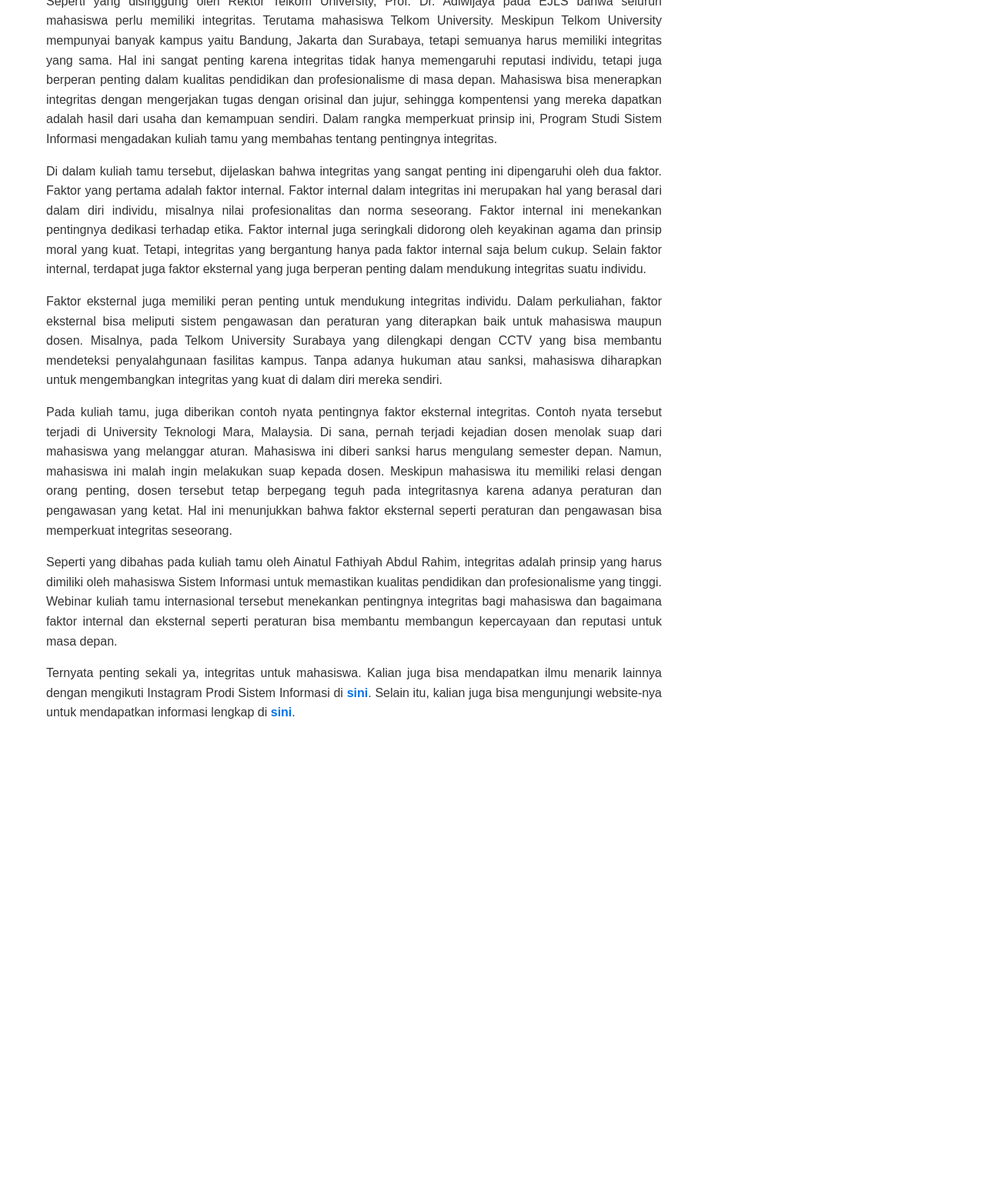
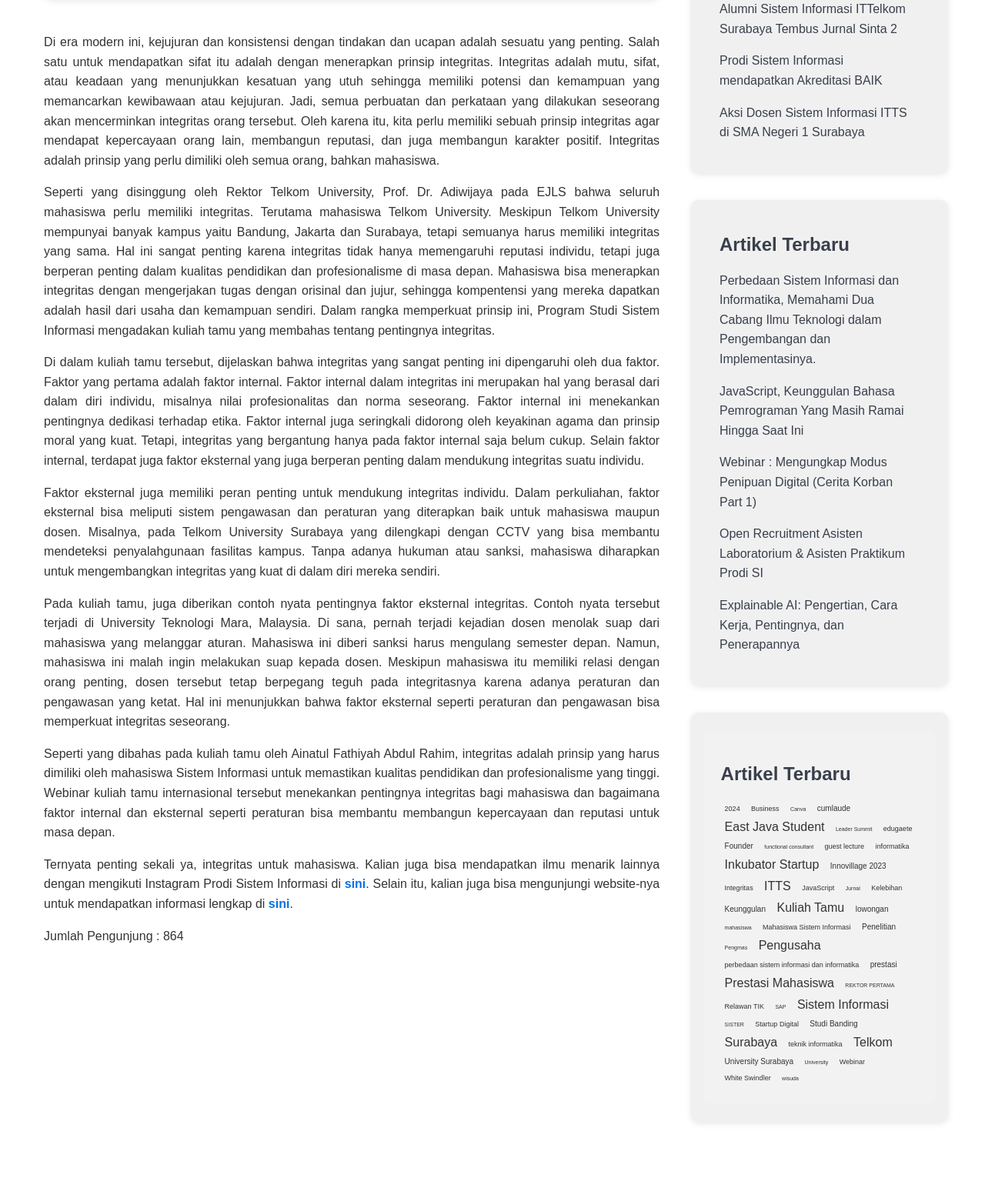
Before and after one commit to ArioVeisa/PAW_LERNING, a PHP site: page /modul_3/tugas2.html in a window 1280 px wide. Shown: the part 1434-2991 px from the top of the page at 77% size. Before the commit the page ends 2368 px from the top, so only its background shows below. Run offline with PHP 8.4, Linux system fonts and the light colour scheme.

Commit message:
add a sidebar and articel

```diff
--- a/modul_3/styles.css
+++ b/modul_3/styles.css
@@ -1,4 +1,5 @@
-body, html {
+body,
+html {
     margin: 0;
     padding: 0;
     font-family: Arial, Helvetica, sans-serif;
@@ -70,6 +71,8 @@ nav {
     color: #4a1e84;
 }
 
+
+
 /* Hero Section */
 .hero {
     background-image: url('https://bis-sby.telkomuniversity.ac.id/wp-content/uploads/2024/04/Frame-12.png');
@@ -109,6 +112,262 @@ nav {
 /* Responsive Design */
 
 /* For Tablets */
+
+/* main */
+main {
+    margin: 4em 3em;
+}
+
+.container {
+    display: flex;
+    /* justify-content: space-between; */
+
+}
+
+/* aside search  */
+aside {
+    flex-basis: 25%;
+    /* Sidebar mengambil 30% dari lebar */
+    /* background-color: #eee; */
+    /* padding: 20px; */
+    margin: 0 2em;
+    height: 100%;
+    width: 100%;
+}
+
+/* Styling untuk article */
+article {
+    flex-basis: 75%;
+    /* Main content mengambil 70% dari lebar */
+    font-family: 'Arial', sans-serif;
+    line-height: 1.6;
+    /* padding: 20px; */
+    background-color: #fff;
+    border-radius: 10px;
+    /* box-shadow: 0 4px 8px rgba(0, 0, 0, 0.1); */
+    margin-bottom: 2em;
+    max-width: 800px;
+    margin: auto;
+
+}
+
+/* Styling untuk gambar */
+article img {
+    max-width: 100%;
+    height: auto;
+    border-radius: 10px;
+    margin-bottom: 20px;
+    box-shadow: 0 2px 8px rgba(0, 0, 0, 0.1);
+}
+
+/* Styling untuk paragraf */
+article p {
+    text-align: justify;
+    color: #333;
+    font-size: 16px;
+    margin-bottom: 15px;
+}
+
+/* Styling untuk link */
+article a {
+    color: #0073e6;
+    text-decoration: none;
+    font-weight: bold;
+}
+
+article a:hover {
+    text-decoration: underline;
+}
+
+/* Styling untuk heading jika diperlukan */
+article h1,
+article h2,
+article h3 {
+    color: #444;
+    text-align: center;
+    margin-bottom: 20px;
+}
+
+.search-box {
+    background-color: #F0F0F0;
+    border-radius: 10px;
+    /* Rounded corners */
+    padding: 1.5em 1em;
+    /* Padding untuk ruang dalam */
+    /* text-align: center; Agar teks berada di tengah */
+    width: 100%;
+    /* Agar kotak search sesuai dengan lebar container */
+    box-shadow: 0 2px 8px rgba(0, 0, 0, 0.1);
+    /* Tambahkan efek bayangan */
+    margin-bottom: 2.2em;
+    /* Spasi bawah agar tidak menempel pada elemen berikutnya */
+    display: flex;
+    flex-direction: column;
+    /* Tata letak kolom untuk konten vertikal */
+    /* justify-content: center; Agar konten berada di tengah vertikal */
+    /* align-items: center; Agar konten berada di tengah horizontal */
+    height: auto;
+    /* Tinggi otomatis agar menyesuaikan konten */
+}
+
+
+.search-box h2 {
+    /* margin: 0 0 15px; /Spasi bawah teks heading */
+    color: #243B56;
+}
+
+.search-layout {
+    /* padding-top: 1em; */
+    /* align-self: center; */
+    padding-left: 1.3em;
+}
+
+.search {
+    display: flex;
+    border: 1px solid #ccc;
+    border-radius: 5px;
+    /* Rounded search bar */
+    overflow: hidden;
+    width: 100%;
+    /* Search bar memenuhi lebar container */
+    max-width: 500px;
+    /* Lebar maksimal search bar */
+    margin: 0 auto;
+    /* Agar search bar berada di tengah */
+}
+
+.search input {
+    border: none;
+    padding: 10px;
+    flex: 1;
+    /* Input meluas mengikuti ukuran container */
+    outline: none;
+}
+
+.search button {
+    background-color: #fff;
+    border: none;
+    padding: 0 15px;
+    cursor: pointer;
+    display: flex;
+    align-items: center;
+}
+
+.search button span {
+    font-size: 16px;
+    color: #333;
+}
+
+/* Kategori Box */
+.kategori-box {
+    background-color: #F0F0F0;
+    border-radius: 10px;
+    /* Rounded corners */
+    padding: 1.5em 1em;
+    /* Padding untuk ruang dalam */
+    width: 100%;
+    /* Agar kotak search sesuai dengan lebar container */
+    box-shadow: 0 2px 8px rgba(0, 0, 0, 0.1);
+    /* Tambahkan efek bayangan */
+    margin-bottom: 2.2em;
+    /* Spasi bawah agar tidak menempel pada elemen berikutnya */
+    display: flex;
+    flex-direction: column;
+    /* Tata letak kolom untuk konten vertikal */
+    /* justify-content: center; /* Agar konten berada di tengah vertikal */
+    /* align-items: center; Agar konten berada di tengah horizontal */
+    height: auto;
+}
+
+.kategori-layout {
+    padding-left: 1.3em;
+}
+
+.kategori-layout h2 {
+    color: #393F4C;
+}
+
+
+.list-kategori{
+    list-style: none;
+    margin: 0;
+    padding: 0;
+}
+.list-kategori li{
+    margin-bottom: 0.6em;
+    width: 90%;
+}
+
+.list-kategori li a{
+    text-decoration: none;
+    color: #393F4C;}
+
+.list-kategori li a:hover{
+    color: #460551;
+
+}
+.line-height{
+    line-height: 1.6em;
+}
+.line-height li{
+    margin-bottom: 1em;
+}
+
+.tag-cloud {
+    background-color: #f2f2f2;
+
+    border-radius: 8px;
+    max-width: 300px;
+    padding: 1.4em;
+
+  }
+
+  .tag {
+    display: inline-block;
+    margin: 5px;
+    /* padding: 5/px 10px; */
+    border-radius: 4px;
+    color: #333;
+    text-decoration: none;
+
+  }
+
+  .tag-1 { font-size: 9px; }
+  .tag-2 { font-size: 9px; }
+  .tag-3 { font-size: 7px; }
+  .tag-4 { font-size: 10px; }
+  .tag-5 { font-size: 16px; }
+
+
+/* For Mobile */
+@media (max-width: 480px) {
+    nav {
+        padding: 10px 20px;
+    }
+
+    .logo img {
+        width: 90px;
+    }
+
+    .cta-button {
+        padding: 8px 12px;
+        font-size: 12px;
+    }
+
+    .hero {
+        height: 50vh;
+    }
+
+    .hero-inline h1 {
+        font-size: 1.4em;
+    }
+
+    .hero-inline p {
+        font-size: 0.8em;
+    }
+}
+
+
 @media (max-width: 768px) {
     nav {
         padding: 20px 30px;
@@ -168,158 +427,3 @@ nav {
         margin-bottom: 15px;
     }
 }
-
-/* main */
-main{
-    margin: 4em 3em;
-}
-.container {
-    display: flex;
-    /* justify-content: space-between; */
-
-}
-
-/* aside search  */
-aside{
-    flex-basis: 25%; /* Sidebar mengambil 30% dari lebar */
-    /* background-color: #eee; */
-    /* padding: 20px; */
-    margin: 0 2em;
-    height: 100%;
-    width: 100%;
-}
-
-/* Styling untuk article */
-article {
-    flex-basis: 75%; /* Main content mengambil 70% dari lebar */
-    font-family: 'Arial', sans-serif;
-    line-height: 1.6;
-    /* padding: 20px; */
-    background-color: #fff;
-    border-radius: 10px;
-    /* box-shadow: 0 4px 8px rgba(0, 0, 0, 0.1); */
-    margin-bottom: 2em;
-    max-width: 800px;
-    margin: auto;
-}
-
-/* Styling untuk gambar */
-article img {
-    max-width: 100%;
-    height: auto;
-    border-radius: 10px;
-    margin-bottom: 20px;
-    box-shadow: 0 2px 8px rgba(0, 0, 0, 0.1);
-}
-
-/* Styling untuk paragraf */
-article p {
-    text-align: justify;
-    color: #333;
-    font-size: 16px;
-    margin-bottom: 15px;
-}
-
-/* Styling untuk link */
-article a {
-    color: #0073e6;
-    text-decoration: none;
-    font-weight: bold;
-}
-
-article a:hover {
-    text-decoration: underline;
-}
-
-/* Styling untuk heading jika diperlukan */
-article h1, article h2, article h3 {
-    color: #444;
-    text-align: center;
-    margin-bottom: 20px;
-}
-
-.search-box {
-    background-color: #d1cece;
-    border-radius: 10px; /* Rounded corners */
-    padding: 1.5em 1em; /* Padding untuk ruang dalam */
-    /* text-align: center; Agar teks berada di tengah */
-    width: 100%; /* Agar kotak search sesuai dengan lebar container */
-    box-shadow: 0 2px 8px rgba(0, 0, 0, 0.1); /* Tambahkan efek bayangan */
-    margin-bottom: 20px; /* Spasi bawah agar tidak menempel pada elemen berikutnya */
-    display: flex;
-    flex-direction: column; /* Tata letak kolom untuk konten vertikal */
-    justify-content: center; /* Agar konten berada di tengah vertikal */
-    align-items: center; /* Agar konten berada di tengah horizontal */
-    height: auto; /* Tinggi otomatis agar menyesuaikan konten */
-}
-
-
-.search-box h2 {
-    /* margin: 0 0 15px; /Spasi bawah teks heading */
-    color: #333;
-}
-.search-layout {
-    /* padding-top: 1em; */
-    align-self: center;
-}
-
-.search {
-    display: flex;
-    border: 1px solid #ccc;
-    border-radius: 5px; /* Rounded search bar */
-    overflow: hidden;
-    width: 100%; /* Search bar memenuhi lebar container */
-    max-width: 500px; /* Lebar maksimal search bar */
-    margin: 0 auto; /* Agar search bar berada di tengah */
-}
-
-.search input {
-    border: none;
-    padding: 10px;
-    flex: 1; /* Input meluas mengikuti ukuran container */
-    outline: none;
-}
-
-.search button {
-    background-color: #fff;
-    border: none;
-    padding: 0 15px;
-    cursor: pointer;
-    display: flex;
-    align-items: center;
-}
-
-.search button span {
-    font-size: 16px;
-    color: #333;
-}
-
-
-
-/* For Mobile */
-@media (max-width: 480px) {
-    nav {
-        padding: 10px 20px;
-    }
-
-    .logo img {
-        width: 90px;
-    }
-
-    .cta-button {
-        padding: 8px 12px;
-        font-size: 12px;
-    }
-
-    .hero {
-        height: 50vh;
-    }
-
-    .hero-inline h1 {
-        font-size: 1.4em;
-    }
-
-    .hero-inline p {
-        font-size: 0.8em;
-    }
-}
--- a/modul_3/tugas2.html
+++ b/modul_3/tugas2.html
@@ -13,7 +13,8 @@
     <div class="hero">
         <nav>
             <div class="logo">
-                <img src="https://bis-sby.telkomuniversity.ac.id/wp-content/uploads/2024/04/LOGO-LIGHT-UPPER1.png" alt="Logo" width="130px">
+                <img src="https://bis-sby.telkomuniversity.ac.id/wp-content/uploads/2024/04/LOGO-LIGHT-UPPER1.png"
+                    alt="Logo" width="130px">
             </div>
             <div class="menu" id="menu">
                 <ul>
@@ -38,22 +39,64 @@
         <div class="container">
             <article>
                 <div>
-                    <img src="https://bis-sby.telkomuniversity.ac.id/wp-content/uploads/2024/06/Teks-paragraf-Anda-scaled-e1717320174203-2048x1208.jpg" alt="Pentingnya Integritas" width="100%">
+                    <img src="https://bis-sby.telkomuniversity.ac.id/wp-content/uploads/2024/06/Teks-paragraf-Anda-scaled-e1717320174203-2048x1208.jpg"
+                        alt="Pentingnya Integritas" width="100%">
                 </div>
 
-                <p>Di era modern ini, kejujuran dan konsistensi dengan tindakan dan ucapan adalah sesuatu yang penting. Salah satu untuk mendapatkan sifat itu adalah dengan menerapkan prinsip integritas. Integritas adalah mutu, sifat, atau keadaan yang menunjukkan kesatuan yang utuh sehingga memiliki potensi dan kemampuan yang memancarkan kewibawaan atau kejujuran. Jadi, semua perbuatan dan perkataan yang dilakukan seseorang akan mencerminkan integritas orang tersebut. Oleh karena itu, kita perlu memiliki sebuah prinsip integritas agar mendapat kepercayaan orang lain, membangun reputasi, dan juga membangun karakter positif. Integritas adalah prinsip yang perlu dimiliki oleh semua orang, bahkan mahasiswa.</p>
+                <p>Di era modern ini, kejujuran dan konsistensi dengan tindakan dan ucapan adalah sesuatu yang penting.
+                    Salah satu untuk mendapatkan sifat itu adalah dengan menerapkan prinsip integritas. Integritas
+                    adalah mutu, sifat, atau keadaan yang menunjukkan kesatuan yang utuh sehingga memiliki potensi dan
+                    kemampuan yang memancarkan kewibawaan atau kejujuran. Jadi, semua perbuatan dan perkataan yang
+                    dilakukan seseorang akan mencerminkan integritas orang tersebut. Oleh karena itu, kita perlu
+                    memiliki sebuah prinsip integritas agar mendapat kepercayaan orang lain, membangun reputasi, dan
+                    juga membangun karakter positif. Integritas adalah prinsip yang perlu dimiliki oleh semua orang,
+                    bahkan mahasiswa.</p>
 
-                <p>Seperti yang disinggung oleh Rektor Telkom University, Prof. Dr. Adiwijaya pada EJLS bahwa seluruh mahasiswa perlu memiliki integritas. Terutama mahasiswa Telkom University. Meskipun Telkom University mempunyai banyak kampus yaitu Bandung, Jakarta dan Surabaya, tetapi semuanya harus memiliki integritas yang sama. Hal ini sangat penting karena integritas tidak hanya memengaruhi reputasi individu, tetapi juga berperan penting dalam kualitas pendidikan dan profesionalisme di masa depan. Mahasiswa bisa menerapkan integritas dengan mengerjakan tugas dengan orisinal dan jujur, sehingga kompentensi yang mereka dapatkan adalah hasil dari usaha dan kemampuan sendiri. Dalam rangka memperkuat prinsip ini, Program Studi Sistem Informasi mengadakan kuliah tamu yang membahas tentang pentingnya integritas.</p>
+                <p>Seperti yang disinggung oleh Rektor Telkom University, Prof. Dr. Adiwijaya pada EJLS bahwa seluruh
+                    mahasiswa perlu memiliki integritas. Terutama mahasiswa Telkom University. Meskipun Telkom
+                    University mempunyai banyak kampus yaitu Bandung, Jakarta dan Surabaya, tetapi semuanya harus
+                    memiliki integritas yang sama. Hal ini sangat penting karena integritas tidak hanya memengaruhi
+                    reputasi individu, tetapi juga berperan penting dalam kualitas pendidikan dan profesionalisme di
+                    masa depan. Mahasiswa bisa menerapkan integritas dengan mengerjakan tugas dengan orisinal dan jujur,
+                    sehingga kompentensi yang mereka dapatkan adalah hasil dari usaha dan kemampuan sendiri. Dalam
+                    rangka memperkuat prinsip ini, Program Studi Sistem Informasi mengadakan kuliah tamu yang membahas
+                    tentang pentingnya integritas.</p>
 
-                <p>Di dalam kuliah tamu tersebut, dijelaskan bahwa integritas yang sangat penting ini dipengaruhi oleh dua faktor. Faktor yang pertama adalah faktor internal. Faktor internal dalam integritas ini merupakan hal yang berasal dari dalam diri individu, misalnya nilai profesionalitas dan norma seseorang. Faktor internal ini menekankan pentingnya dedikasi terhadap etika. Faktor internal juga seringkali didorong oleh keyakinan agama dan prinsip moral yang kuat. Tetapi, integritas yang bergantung hanya pada faktor internal saja belum cukup. Selain faktor internal, terdapat juga faktor eksternal yang juga berperan penting dalam mendukung integritas suatu individu.</p>
+                <p>Di dalam kuliah tamu tersebut, dijelaskan bahwa integritas yang sangat penting ini dipengaruhi oleh
+                    dua faktor. Faktor yang pertama adalah faktor internal. Faktor internal dalam integritas ini
+                    merupakan hal yang berasal dari dalam diri individu, misalnya nilai profesionalitas dan norma
+                    seseorang. Faktor internal ini menekankan pentingnya dedikasi terhadap etika. Faktor internal juga
+                    seringkali didorong oleh keyakinan agama dan prinsip moral yang kuat. Tetapi, integritas yang
+                    bergantung hanya pada faktor internal saja belum cukup. Selain faktor internal, terdapat juga faktor
+                    eksternal yang juga berperan penting dalam mendukung integritas suatu individu.</p>
 
-                <p>Faktor eksternal juga memiliki peran penting untuk mendukung integritas individu. Dalam perkuliahan, faktor eksternal bisa meliputi sistem pengawasan dan peraturan yang diterapkan baik untuk mahasiswa maupun dosen. Misalnya, pada Telkom University Surabaya yang dilengkapi dengan CCTV yang bisa membantu mendeteksi penyalahgunaan fasilitas kampus. Tanpa adanya hukuman atau sanksi, mahasiswa diharapkan untuk mengembangkan integritas yang kuat di dalam diri mereka sendiri.</p>
+                <p>Faktor eksternal juga memiliki peran penting untuk mendukung integritas individu. Dalam perkuliahan,
+                    faktor eksternal bisa meliputi sistem pengawasan dan peraturan yang diterapkan baik untuk mahasiswa
+                    maupun dosen. Misalnya, pada Telkom University Surabaya yang dilengkapi dengan CCTV yang bisa
+                    membantu mendeteksi penyalahgunaan fasilitas kampus. Tanpa adanya hukuman atau sanksi, mahasiswa
+                    diharapkan untuk mengembangkan integritas yang kuat di dalam diri mereka sendiri.</p>
 
-                <p>Pada kuliah tamu, juga diberikan contoh nyata pentingnya faktor eksternal integritas. Contoh nyata tersebut terjadi di University Teknologi Mara, Malaysia. Di sana, pernah terjadi kejadian dosen menolak suap dari mahasiswa yang melanggar aturan. Mahasiswa ini diberi sanksi harus mengulang semester depan. Namun, mahasiswa ini malah ingin melakukan suap kepada dosen. Meskipun mahasiswa itu memiliki relasi dengan orang penting, dosen tersebut tetap berpegang teguh pada integritasnya karena adanya peraturan dan pengawasan yang ketat. Hal ini menunjukkan bahwa faktor eksternal seperti peraturan dan pengawasan bisa memperkuat integritas seseorang.</p>
+                <p>Pada kuliah tamu, juga diberikan contoh nyata pentingnya faktor eksternal integritas. Contoh nyata
+                    tersebut terjadi di University Teknologi Mara, Malaysia. Di sana, pernah terjadi kejadian dosen
+                    menolak suap dari mahasiswa yang melanggar aturan. Mahasiswa ini diberi sanksi harus mengulang
+                    semester depan. Namun, mahasiswa ini malah ingin melakukan suap kepada dosen. Meskipun mahasiswa itu
+                    memiliki relasi dengan orang penting, dosen tersebut tetap berpegang teguh pada integritasnya karena
+                    adanya peraturan dan pengawasan yang ketat. Hal ini menunjukkan bahwa faktor eksternal seperti
+                    peraturan dan pengawasan bisa memperkuat integritas seseorang.</p>
 
-                <p>Seperti yang dibahas pada kuliah tamu oleh Ainatul Fathiyah Abdul Rahim, integritas adalah prinsip yang harus dimiliki oleh mahasiswa Sistem Informasi untuk memastikan kualitas pendidikan dan profesionalisme yang tinggi. Webinar kuliah tamu internasional tersebut menekankan pentingnya integritas bagi mahasiswa dan bagaimana faktor internal dan eksternal seperti peraturan bisa membantu membangun kepercayaan dan reputasi untuk masa depan.</p>
+                <p>Seperti yang dibahas pada kuliah tamu oleh Ainatul Fathiyah Abdul Rahim, integritas adalah prinsip
+                    yang harus dimiliki oleh mahasiswa Sistem Informasi untuk memastikan kualitas pendidikan dan
+                    profesionalisme yang tinggi. Webinar kuliah tamu internasional tersebut menekankan pentingnya
+                    integritas bagi mahasiswa dan bagaimana faktor internal dan eksternal seperti peraturan bisa
+                    membantu membangun kepercayaan dan reputasi untuk masa depan.</p>
 
-                <p>Ternyata penting sekali ya, integritas untuk mahasiswa. Kalian juga bisa mendapatkan ilmu menarik lainnya dengan mengikuti Instagram Prodi Sistem Informasi di <a href="https://www.instagram.com/prodi_sisteminformasi">sini</a>. Selain itu, kalian juga bisa mengunjungi website-nya untuk mendapatkan informasi lengkap di <a href="https://bis-sby.telkomuniversity.ac.id">sini</a>.</p>
+                <p>Ternyata penting sekali ya, integritas untuk mahasiswa. Kalian juga bisa mendapatkan ilmu menarik
+                    lainnya dengan mengikuti Instagram Prodi Sistem Informasi di <a
+                        href="https://www.instagram.com/prodi_sisteminformasi">sini</a>. Selain itu, kalian juga bisa
+                    mengunjungi website-nya untuk mendapatkan informasi lengkap di <a
+                        href="https://bis-sby.telkomuniversity.ac.id">sini</a>.</p>
+
+                <p>Jumlah Pengunjung : 864</p>
             </article>
 
             <aside>
@@ -68,6 +111,109 @@
                         </div>
                     </div>
                 </div>
+                <div class="kategori-box">
+                    <div class="kategori-layout">
+                        <h2>Kategori Artikel</h2>
+
+
+                        <ul class="list-kategori ">
+                            <li><a href="#">Artikel</a></li>
+                            <li><a href="">Berita</a></li>
+                            <li><a href="">Kompetensi</a></li>
+                            <li><a href="">Penelitian</a></li>
+                            <li><a href="">Pengabdian</a></li>
+                            <li><a href="">Pengumuman</a></li>
+                        </ul>
+                    </div>
+
+                </div>
+                <div class="kategori-box">
+                    <div class="kategori-layout">
+                        <h2>Artikel Terpopuler</h2>
+
+
+                        <ul class="list-kategori line-height">
+                            <li><a href="#">Pembukaan Pendaftaran ARKATAMA MSIB Batch 7</a></li>
+                            <li><a href="">Pengabdian kepada Masyarakat: Pengembangan Aplikasi E-PSKS dan Integrasi
+                                    dengan Server Kominfo</a></li>
+                            <li><a href="">Alumni Sistem Informasi ITTelkom Surabaya Tembus Jurnal Sinta 2</a></li>
+                            <li><a href="">Alumni Sistem Informasi ITTelkom Surabaya Tembus Jurnal Sinta 2</a></li>
+                            <li><a href="">Prodi Sistem Informasi mendapatkan Akreditasi BAIK</a></li>
+                            <li><a href="">Aksi Dosen Sistem Informasi ITTS di SMA Negeri 1 Surabaya</a></li>
+                        </ul>
+                    </div>
+                </div>
+                <div class="kategori-box">
+                    <div class="kategori-layout">
+                        <h2>Artikel Terbaru</h2>
+
+
+                        <ul class="list-kategori line-height">
+                            <li><a href="#">Perbedaan Sistem Informasi dan Informatika, Memahami Dua Cabang Ilmu
+                                    Teknologi dalam Pengembangan dan Implementasinya.</a></li>
+                            <li><a href="">JavaScript, Keunggulan Bahasa Pemrograman Yang Masih Ramai Hingga Saat
+                                    Ini</a></li>
+                            <li><a href="">Webinar : Mengungkap Modus Penipuan Digital (Cerita Korban Part 1)</a></li>
+                            <li><a href="">Open Recruitment Asisten Laboratorium & Asisten Praktikum Prodi SI</a></li>
+                            <li><a href="">Explainable AI: Pengertian, Cara Kerja, Pentingnya, dan Penerapannya</a></li>
+                        </ul>
+                    </div>
+                </div>
+                <div class="kategori-box">
+                    <div class="kategori-layout tag-cloud">
+                        <h2>Artikel Terbaru</h2>
+
+
+
+                        <span class="tag tag-1">2024</span>
+                        <span class="tag tag-2">Business</span>
+                        <span class="tag tag-3">Canva</span>
+                        <span class="tag tag-4">cumlaude</span>
+                        <span class="tag tag-5">East Java Student</span>
+                        <span class="tag tag-3">Leader Summit</span>
+                        <span class="tag tag-2">edugaete</span>
+                        <span class="tag tag-4">Founder</span>
+                        <span class="tag tag-3">functional consultant</span>
+                        <span class="tag tag-2">guest lecture</span>
+                        <span class="tag tag-1">informatika</span>
+                        <span class="tag tag-5">Inkubator Startup</span>
+                        <span class="tag tag-4">Innovillage 2023</span>
+                        <span class="tag tag-1">Integritas</span>
+                        <span class="tag tag-5">ITTS</span>
+                        <span class="tag tag-2">JavaScript</span>
+                        <span class="tag tag-3">Jurnal</span>
+                        <span class="tag tag-2">Kelebihan</span>
+                        <span class="tag tag-4">Keunggulan</span>
+                        <span class="tag tag-5">Kuliah Tamu</span>
+                        <span class="tag tag-4">lowongan</span>
+                        <span class="tag tag-3">mahasiswa</span>
+                        <span class="tag tag-2">Mahasiswa Sistem Informasi</span>
+                        <span class="tag tag-4">Penelitian</span>
+                        <span class="tag tag-3">Pengmas</span>
+                        <span class="tag tag-5">Pengusaha</span>
+                        <span class="tag tag-1">perbedaan sistem informasi dan informatika</span>
+                        <span class="tag tag-4">prestasi</span>
+                        <span class="tag tag-5">Prestasi Mahasiswa</span>
+                        <span class="tag tag-3">REKTOR PERTAMA</span>
+                        <span class="tag tag-2">Relawan TIK</span>
+                        <span class="tag tag-3">SAP</span>
+                        <span class="tag tag-5">Sistem Informasi</span>
+                        <span class="tag tag-3">SISTER</span>
+                        <span class="tag tag-2">Startup Digital</span>
+                        <span class="tag tag-4">Studi Banding</span>
+                        <span class="tag tag-5">Surabaya</span>
+                        <span class="tag tag-2">teknik informatika</span>
+                        <span class="tag tag-5">Telkom</span>
+                        <span class="tag tag-4">University Surabaya</span>
+                        <span class="tag tag-3">University</span>
+                        <span class="tag tag-2">Webinar</span>
+                        <span class="tag tag-1">White Swindler</span>
+                        <span class="tag tag-3">wisuda</span>
+
+
+                    </div>
+                </div>
+
 
             </aside>
         </div>
```
Lines whose indentation alone changed are shown as unchanged.
